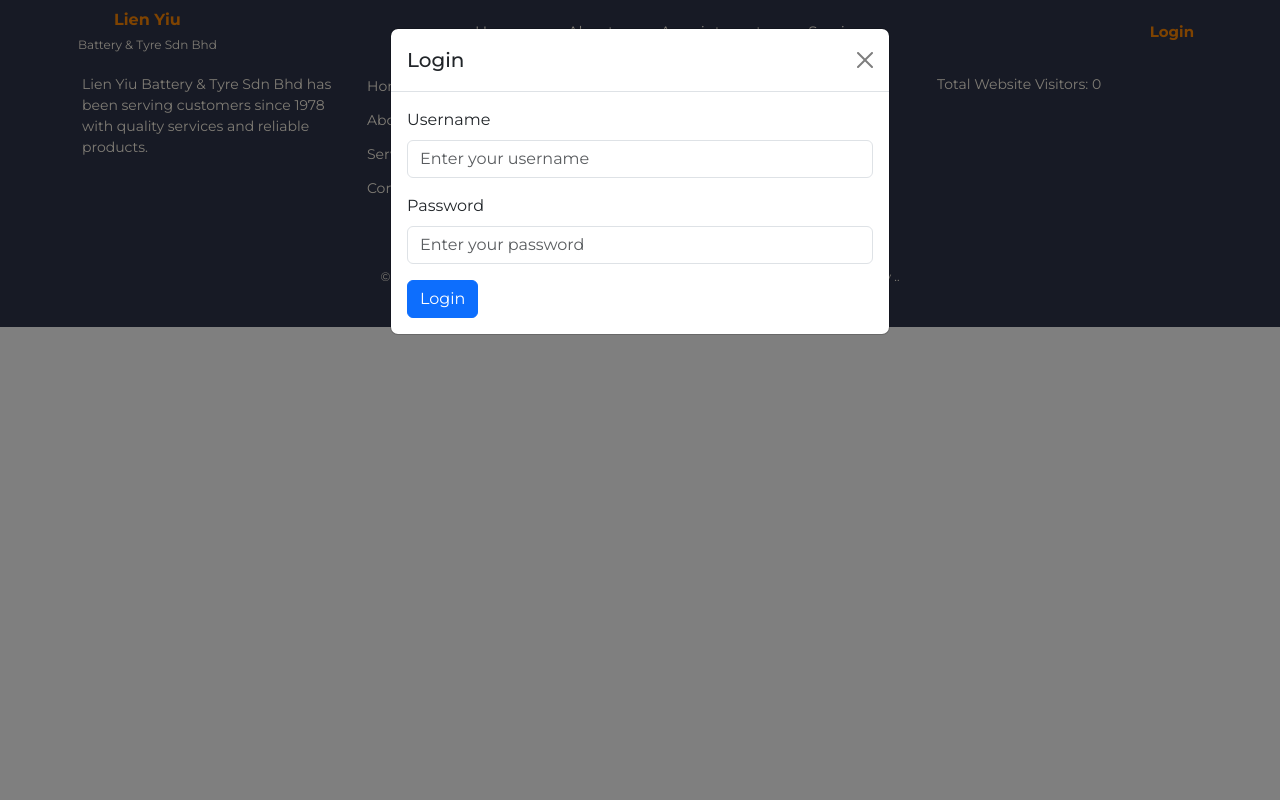
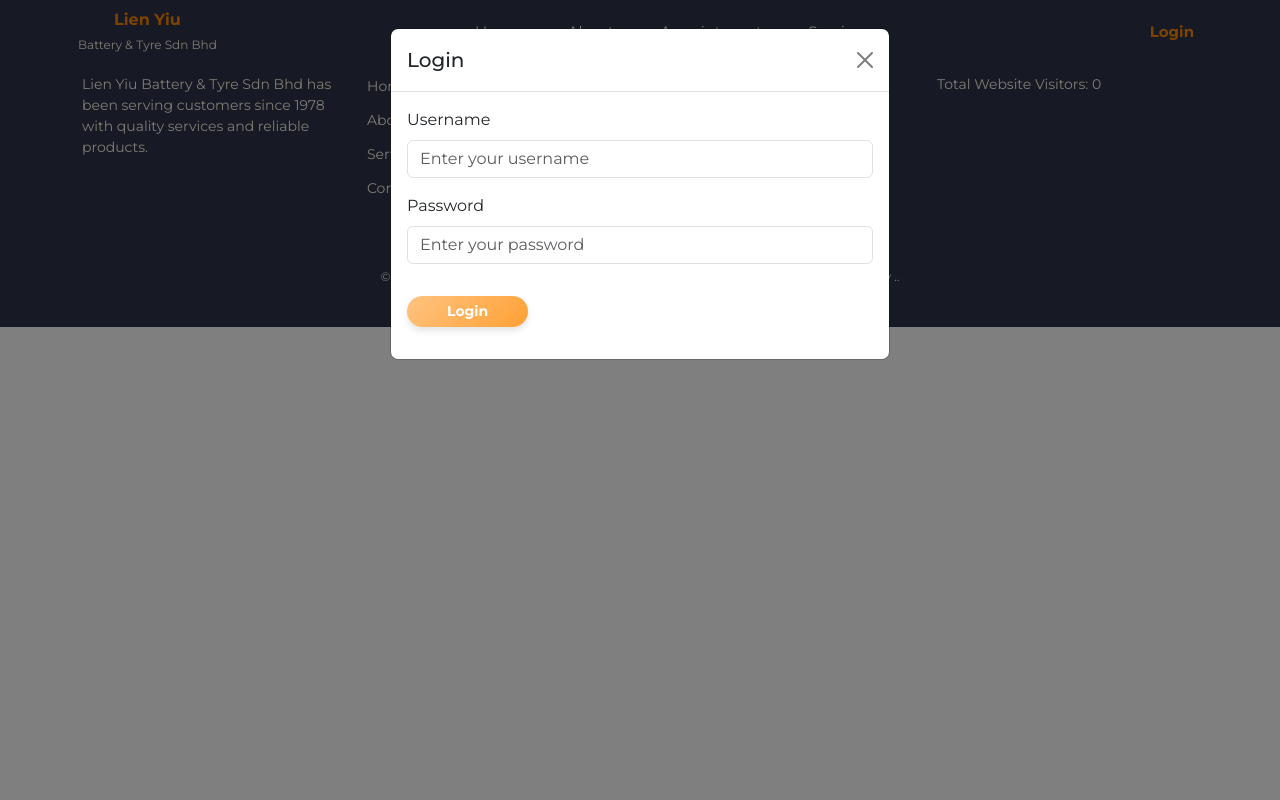
Before and after one commit to lapinChanceux/Spat-Project-Lien-Yiu, a PHP site: page / in a window 1280 px wide, after a click on "Login". Run offline with PHP 8.4, Linux system fonts and the light colour scheme.

Commit message:
update header

```diff
--- a/Views/template/header.phtml
+++ b/Views/template/header.phtml
@@ -13,7 +13,6 @@
     <div class="container-fluid px-5">
         <a class="navbar-brand" href="#">Lien Yiu <br>
             <span>Battery & Tyre Sdn Bhd</span></a>
-
         <button class="navbar-toggler" type="button" data-bs-toggle="collapse" data-bs-target="#navbarNav"
                 aria-controls="navbarNav" aria-expanded="false" aria-label="Toggle navigation">
             <span class="navbar-toggler-icon"></span>
@@ -45,7 +44,7 @@
     </div>
 </nav>
 
-<!-- Login Modal -->
+<!-- Modal: Login -->
 <div class="modal fade" id="loginModal" tabindex="-1" aria-labelledby="loginModalLabel" aria-hidden="true">
     <div class="modal-dialog">
         <div class="modal-content">
@@ -63,7 +62,7 @@
                         <label for="password" class="form-label">Password</label>
                         <input type="password" class="form-control" id="password" placeholder="Enter your password">
                     </div>
-                    <button type="submit" class="btn btn-primary">Login</button>
+                    <button type="submit" class="btn btn-primary btn-sm custom-button mt-3 mb-3">Login</button>
                 </form>
             </div>
         </div>
```
